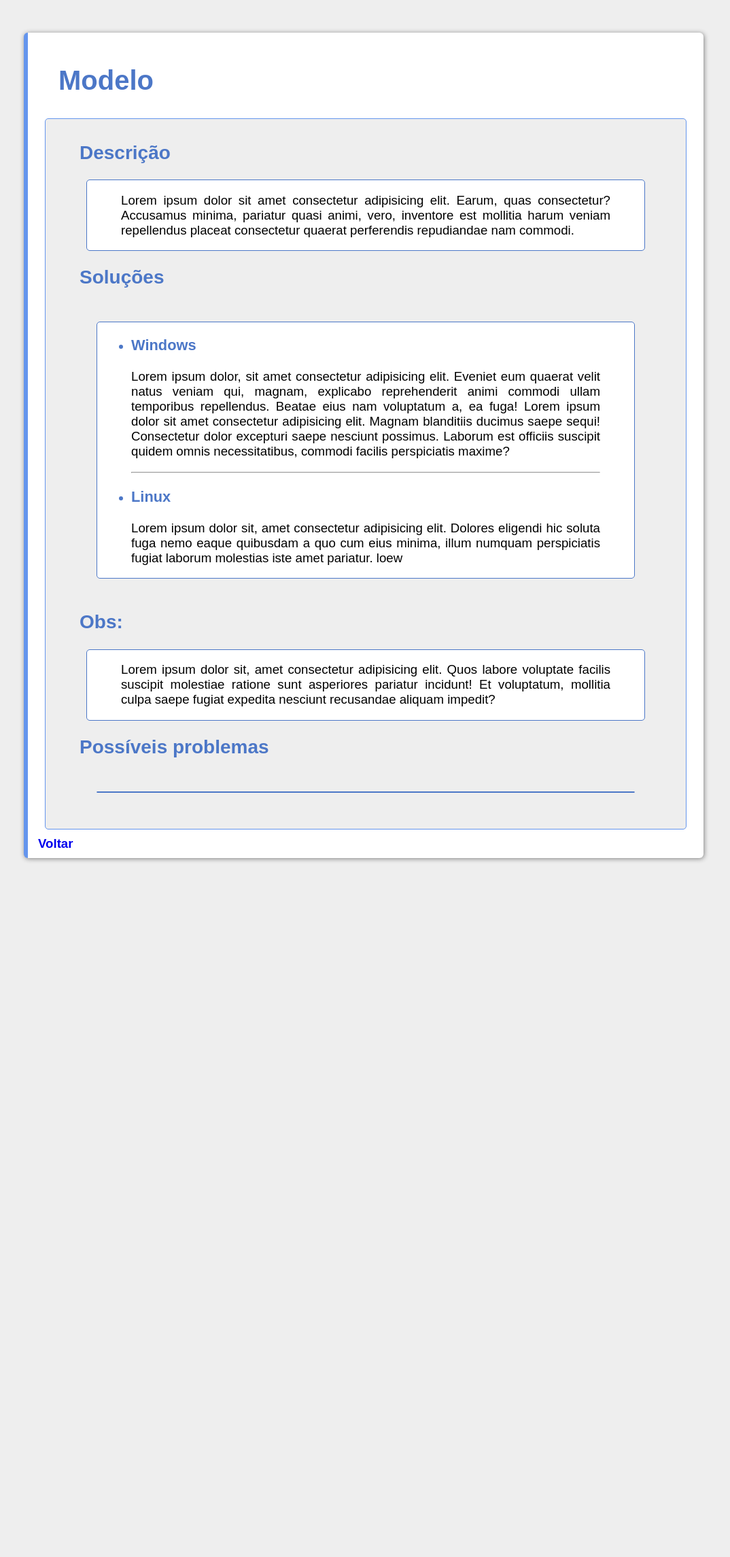
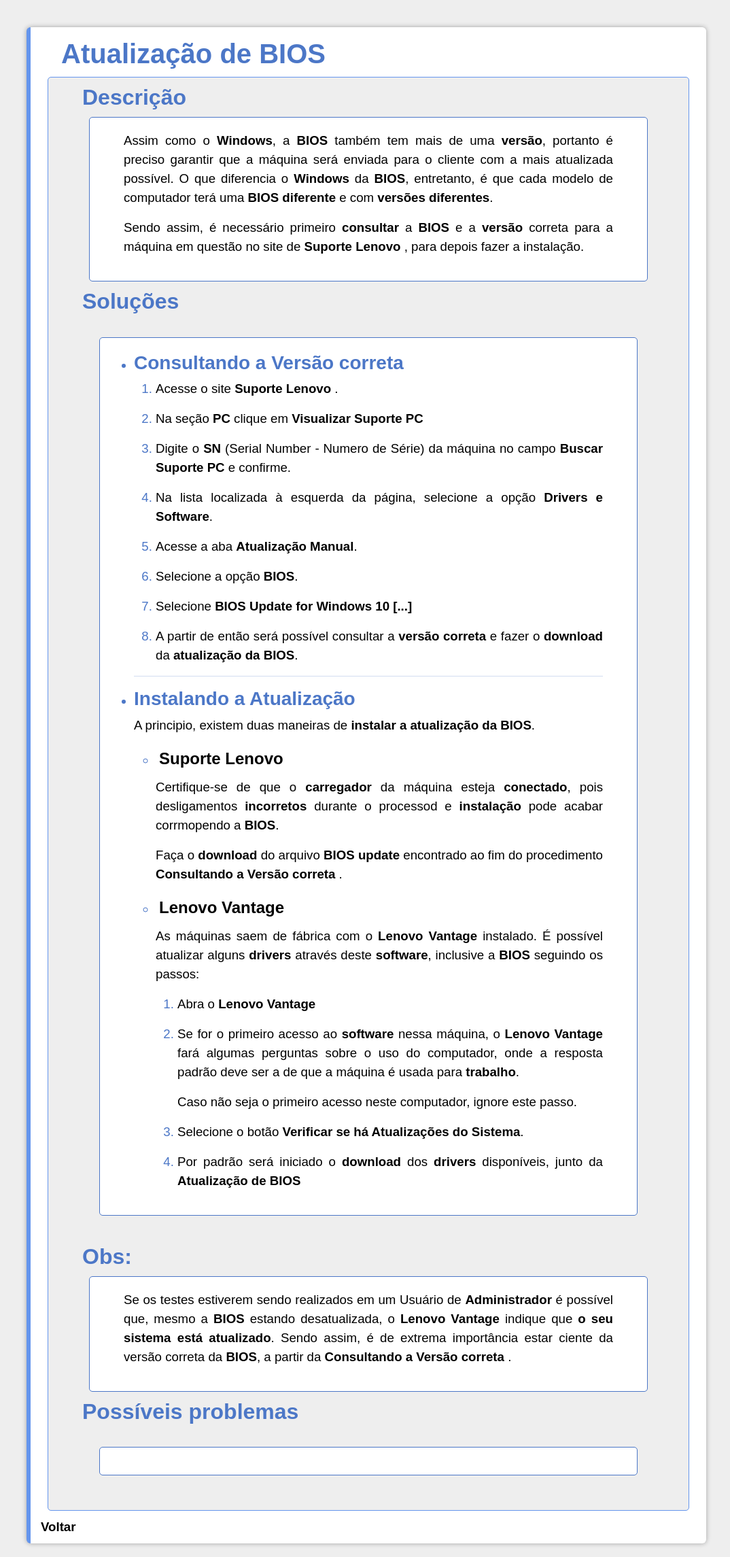
Before and after one commit to AlexsanderKevin/procedure-documentation-system, a PHP site: the page made by main/html/itens/checklist/id-008-atualização-de-bios.html in a window 1280 px wide. Shown: the whole page at 68% size, without its empty margins (101-1175 px from the left). Before the commit the page ends 1267 px from the top, so only its background shows below. Run offline with PHP 8.4, Linux system fonts and the light colour scheme.

Commit message:
concluido conteudo principal do topico ATUALIZAÇÃO DE BIOS e adicionado bootstrap às páginas de itens, e alterado efeito de hover nos itens.

```diff
--- a/index.html
+++ b/index.html
@@ -36,6 +36,7 @@
             <a href ="#home" class = "whiteAnchor">Inicio</a>
         </div>
             <ul class="mainUl">
+
             <!--#region LDIAG -->
                 <div class="itemSection">
                     <h3 class = "checklist sectionTitle">LDIAG</h3>
--- a/main/css/item.css
+++ b/main/css/item.css
@@ -13,14 +13,13 @@
     border-radius: 6px;
     border-width: 0px 0px 0px 6px;
     border-style: solid;
-    box-shadow: 1px 1px 7px gray;
+    box-shadow: 0px 0px 7px rgba(0, 0, 0, 0.322);
 }
 
 .itemList:hover{
-    padding-top: 25px;
-    padding-bottom: 20px;
-    transition: .3s;
-    transition-delay: .1s;
+    box-shadow: 0px 0px 10px rgba(0, 0, 0, 0.801);
+    transition: .2s;
+
 }
 
 h4{
@@ -61,7 +60,7 @@
 }
 
 .subItemContent{
-    padding: 0px;
+    padding: 20px;
     padding-right: 50px;
     padding-left: 50px;
     border-width: 1px 1px 1px 1px;
--- a/main/css/main.css
+++ b/main/css/main.css
@@ -19,9 +19,10 @@
     color: black;
 }
 
-a{
+h4, a{
     text-decoration: none;
     font-weight: bold;
+    color: black;
 }
 
 ul{
--- a/main/html/itens/checklist/id-004-verificação-de-especificações-do-produto.html
+++ b/main/html/itens/checklist/id-004-verificação-de-especificações-do-produto.html
@@ -7,6 +7,9 @@
 
     <link rel="icon" type="image/jpg" href="/main/img/favicon.ico"/>
     <title>Verificação de Especificações do Produto</title>
+
+    <!-- Bootstrap -->
+    <link href="https://cdn.jsdelivr.net/npm/bootstrap@5.1.3/dist/css/bootstrap.min.css" rel="stylesheet" integrity="sha384-1BmE4kWBq78iYhFldvKuhfTAU6auU8tT94WrHftjDbrCEXSU1oBoqyl2QvZ6jIW3" crossorigin="anonymous">
 
     <link rel="stylesheet" href="/main/css/item.css">
     <link rel="stylesheet" href="/main/css/main.css">
@@ -70,6 +73,6 @@
             <a href="/index.html" rel="prev" target="self">Voltar</a>
         </div>
     </section>
-
+    <script src="https://cdn.jsdelivr.net/npm/bootstrap@5.1.3/dist/js/bootstrap.bundle.min.js" integrity="sha384-ka7Sk0Gln4gmtz2MlQnikT1wXgYsOg+OMhuP+IlRH9sENBO0LRn5q+8nbTov4+1p" crossorigin="anonymous"></script>
 </body>
 </html>
--- a/main/html/itens/checklist/id-006-Ativação-do-sistema.html
+++ b/main/html/itens/checklist/id-006-Ativação-do-sistema.html
@@ -7,6 +7,9 @@
 
     <link rel="icon" type="image/jpg" href="/main/img/favicon.ico"/>
     <title>Ativação do sistema</title>
+
+    <!-- Bootstrap -->
+    <link href="https://cdn.jsdelivr.net/npm/bootstrap@5.1.3/dist/css/bootstrap.min.css" rel="stylesheet" integrity="sha384-1BmE4kWBq78iYhFldvKuhfTAU6auU8tT94WrHftjDbrCEXSU1oBoqyl2QvZ6jIW3" crossorigin="anonymous">
 
     <link rel="stylesheet" href="/main/css/item.css">
     <link rel="stylesheet" href="/main/css/main.css">
@@ -64,6 +67,6 @@
             <a href="/index.html" rel="prev" target="self">Voltar</a>
         </div>
     </section>
-
+    <script src="https://cdn.jsdelivr.net/npm/bootstrap@5.1.3/dist/js/bootstrap.bundle.min.js" integrity="sha384-ka7Sk0Gln4gmtz2MlQnikT1wXgYsOg+OMhuP+IlRH9sENBO0LRn5q+8nbTov4+1p" crossorigin="anonymous"></script>
 </body>
 </html>
--- a/main/html/itens/checklist/id-007-atualização-de-driver.html
+++ b/main/html/itens/checklist/id-007-atualização-de-driver.html
@@ -7,6 +7,9 @@
 
     <link rel="icon" type="image/jpg" href="/main/img/favicon.ico"/>
     <title>Atualzação de Driver</title>
+
+    <!-- Bootstrap -->
+    <link href="https://cdn.jsdelivr.net/npm/bootstrap@5.1.3/dist/css/bootstrap.min.css" rel="stylesheet" integrity="sha384-1BmE4kWBq78iYhFldvKuhfTAU6auU8tT94WrHftjDbrCEXSU1oBoqyl2QvZ6jIW3" crossorigin="anonymous">
 
     <link rel="stylesheet" href="/main/css/item.css">
     <link rel="stylesheet" href="/main/css/main.css">
@@ -102,6 +105,6 @@
             <a href="/index.html" rel="prev" target="self">Voltar</a>
         </div>
     </section>
-
+    <script src="https://cdn.jsdelivr.net/npm/bootstrap@5.1.3/dist/js/bootstrap.bundle.min.js" integrity="sha384-ka7Sk0Gln4gmtz2MlQnikT1wXgYsOg+OMhuP+IlRH9sENBO0LRn5q+8nbTov4+1p" crossorigin="anonymous"></script>
 </body>
 </html>
--- a/main/html/itens/checklist/id-008-atualização-de-bios.html
+++ b/main/html/itens/checklist/id-008-atualização-de-bios.html
@@ -6,7 +6,10 @@
     <meta name="viewport" content="width=device-width, initial-scale=1.0">
 
     <link rel="icon" type="image/jpg" href="/main/img/favicon.ico"/>
-    <title>Modelo</title>
+    <title>Atualização de BIOS</title>
+
+    <!-- Bootstrap -->
+    <link href="https://cdn.jsdelivr.net/npm/bootstrap@5.1.3/dist/css/bootstrap.min.css" rel="stylesheet" integrity="sha384-1BmE4kWBq78iYhFldvKuhfTAU6auU8tT94WrHftjDbrCEXSU1oBoqyl2QvZ6jIW3" crossorigin="anonymous">
 
     <link rel="stylesheet" href="/main/css/item.css">
     <link rel="stylesheet" href="/main/css/main.css">
@@ -17,7 +20,7 @@
 
             <!--header-->
             <div class = "itemHeader">
-              <h1 class="itemTitle">Modelo</h1>
+              <h1 class="itemTitle">Atualização de BIOS</h1>
             </div>
 
             <!--item content-->
@@ -26,7 +29,9 @@
                 <!--#region description-->
                     <h2>Descrição</h2>
                     <div class="subItemContent">
-                        <p>Lorem ipsum dolor sit amet consectetur adipisicing elit. Earum, quas consectetur? Accusamus minima, pariatur quasi animi, vero, inventore est mollitia harum veniam repellendus placeat consectetur quaerat perferendis repudiandae nam commodi.</p>
+                        <p>Assim como o <strong>Windows</strong>, a <strong>BIOS</strong> também tem mais de uma <strong>versão</strong>, portanto é preciso garantir que a máquina será enviada para o cliente com a mais atualizada possível. O que diferencia o <strong>Windows</strong> da <strong>BIOS</strong>, entretanto, é que cada modelo de computador terá uma <strong>BIOS diferente</strong> e com <strong>versões diferentes</strong>.</p>
+
+                        <p>Sendo assim, é necessário primeiro <strong>consultar</strong> a <strong>BIOS</strong> e a <strong>versão</strong> correta para a máquina em questão no site de <strong><a href="https://support.lenovo.com/br/pt" rel="external" target="blank">Suporte Lenovo</a> </strong>, para depois fazer a instalação.</p>
                     </div>
                 <!--#endregion-->
 
@@ -34,21 +39,77 @@
                 <h2>Soluções</h2>
                 <ul class="subUl">
                     <div class="subItemContent">
-                        <!--solution Item-->
+
+                    <!--#region consultando a versão correta-->
                         <li >
-                            <h3>Windows</h3>
+                            <h3 id="consulta">Consultando a Versão correta</h3>
                             <div>
-                                <p>Lorem ipsum dolor, sit amet consectetur adipisicing elit. Eveniet eum quaerat velit natus veniam qui, magnam, explicabo reprehenderit animi commodi ullam temporibus repellendus. Beatae eius nam voluptatum a, ea fuga! Lorem ipsum dolor sit amet consectetur adipisicing elit. Magnam blanditiis ducimus saepe sequi! Consectetur dolor excepturi saepe nesciunt possimus. Laborum est officiis suscipit quidem omnis necessitatibus, commodi facilis perspiciatis maxime?</p>
+                                <ol>
+                                    <li>
+                                        <p>Acesse o site <strong><a href="https://support.lenovo.com/br/pt" rel="external" target="blank">Suporte Lenovo</a> </strong>.</p>
+                                    </li>
+                                    <li>
+                                        <p>Na seção <strong>PC</strong> clique em <strong>Visualizar Suporte PC</strong></p>
+                                    </li>
+                                    <li>
+                                        <p>Digite o <strong>SN</strong> (Serial Number - Numero de Série) da máquina no campo <strong>Buscar Suporte PC</strong> e confirme.</p>
+                                    </li>
+                                    <li>
+                                        <p>Na lista localizada à esquerda da página, selecione a opção <strong>Drivers e Software</strong>.</p>
+                                    </li>
+                                    <li>
+                                        <p>Acesse a aba <strong>Atualização Manual</strong>.</p>
+                                    </li>
+                                    <li>
+                                        <p>Selecione a opção <strong>BIOS</strong>.</p>
+                                    </li>
+                                    <li>
+                                        <p>Selecione <strong>BIOS Update for Windows 10 [...]</strong></p>
+                                    </li>
+                                    <li>
+                                        <p>A partir de então será possível consultar a <strong>versão correta</strong> e fazer o <strong>download</strong> da <strong>atualização da BIOS</strong>.</p>
+                                    </li>
+                                </ol>
                             </div>
                         </li>
+                    <!--#endregion-->
+
                         <hr>
                         <li>
-                            <h3>Linux</h3>
+                            <h3>Instalando a Atualização</h3>
                             <div>
-                                <p>Lorem ipsum dolor sit, amet consectetur adipisicing elit. Dolores eligendi hic soluta fuga nemo eaque quibusdam a quo cum eius minima, illum numquam perspiciatis fugiat laborum molestias iste amet pariatur. loew
+                                <p>A principio, existem duas maneiras de <strong>instalar a atualização da BIOS</strong>.</p>
+                            </div>
 
-                                </p>
-                            </div>
+                            <ul>
+                                <li>
+                                    <h4><strong><a href="https://support.lenovo.com/br/pt" rel="external" target="blank">Suporte Lenovo</a> </strong></h4>
+                                    <p>Certifique-se de que o <strong>carregador</strong>  da máquina esteja <strong>conectado</strong>, pois desligamentos <strong>incorretos</strong> durante o processod e <strong>instalação</strong> pode acabar corrmopendo a <strong>BIOS</strong>.</p>
+
+                                    <p>Faça o <strong>download</strong> do arquivo <strong>BIOS update</strong> encontrado ao fim do procedimento <strong><a href="#consulta">Consultando a Versão correta</a> </strong>.</p>
+                                </li>
+                                <li>
+                                    <h4>Lenovo Vantage</h4>
+
+                                    <p>As máquinas saem de fábrica com o <strong> Lenovo Vantage</strong> instalado. É possível atualizar alguns <strong>drivers</strong>  através deste <strong>software</strong>, inclusive a <strong>BIOS</strong> seguindo os passos:</p>
+
+                                    <ol>
+                                        <li>
+                                            <p>Abra o <strong>Lenovo Vantage</strong></p>
+                                        </li>
+                                        <li>
+                                            <p>Se for o primeiro acesso ao <strong>software</strong>  nessa máquina, o <strong>Lenovo Vantage</strong> fará algumas perguntas sobre o uso do computador, onde a resposta padrão deve ser a de que a máquina é usada para <strong>trabalho</strong>.</p>
+                                            <p>Caso não seja o primeiro acesso neste computador, ignore este passo.</p>
+                                        </li>
+                                        <li>
+                                            <p>Selecione o botão <strong>Verificar se há Atualizações do Sistema</strong>.</p>
+                                        </li>
+                                        <li>
+                                            <p>Por padrão será iniciado o <strong>download</strong> dos <strong>drivers</strong> disponíveis, junto da <strong>Atualização de BIOS</strong></p>
+                                        </li>
+                                    </ol>
+                                </li>
+                            </ul>
                         </li>
                     </div>
                 </ul>
@@ -57,7 +118,7 @@
                 <!--#region Obs-->
                 <h2>Obs:</h2>
                 <div class="subItemContent">
-                    <p>Lorem ipsum dolor sit, amet consectetur adipisicing elit. Quos labore voluptate facilis suscipit molestiae ratione sunt asperiores pariatur incidunt! Et voluptatum, mollitia culpa saepe fugiat expedita nesciunt recusandae aliquam impedit?</p>
+                    <p>Se os testes estiverem sendo realizados em um Usuário de <strong>Administrador</strong> é possível que, mesmo a <strong>BIOS</strong> estando desatualizada, o <strong>Lenovo Vantage</strong> indique que <strong>o seu sistema está atualizado</strong>. Sendo assim, é de extrema importância estar ciente da versão correta da <strong>BIOS</strong>, a partir da <strong><a href="#consulta">Consultando a Versão correta</a> </strong>.</p>
                 </div>
                 <!--#endregion-->
 
@@ -77,6 +138,7 @@
             </footer>
         </div>
     </section>
+    <script src="https://cdn.jsdelivr.net/npm/bootstrap@5.1.3/dist/js/bootstrap.bundle.min.js" integrity="sha384-ka7Sk0Gln4gmtz2MlQnikT1wXgYsOg+OMhuP+IlRH9sENBO0LRn5q+8nbTov4+1p" crossorigin="anonymous"></script>
+</body>
 
-</body>
 </html>
```
Also changed, not shown: main/html/itens/checklist/id-005-Verificação-de-SN-e-MTM.html (+8 -5 lines), main/html/itens/model.html (+5 -2 lines), 1 other file.
